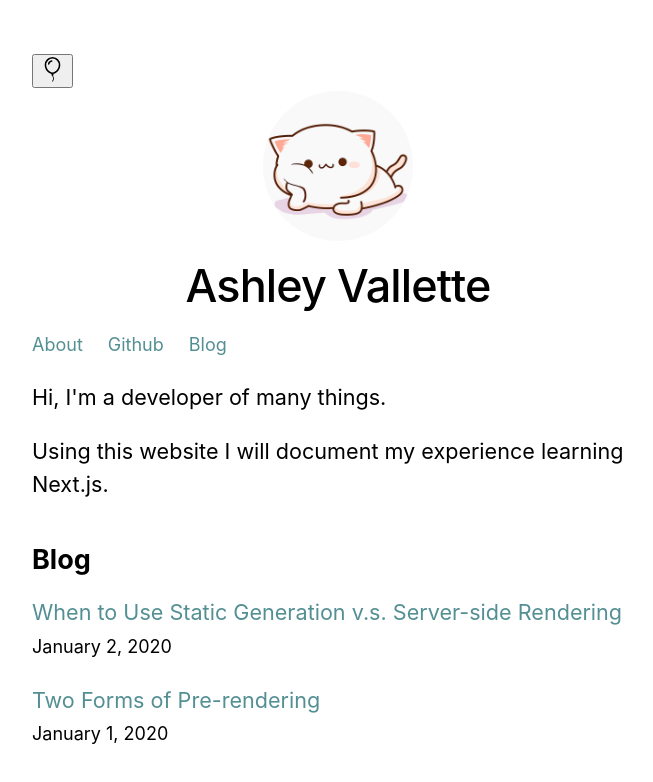
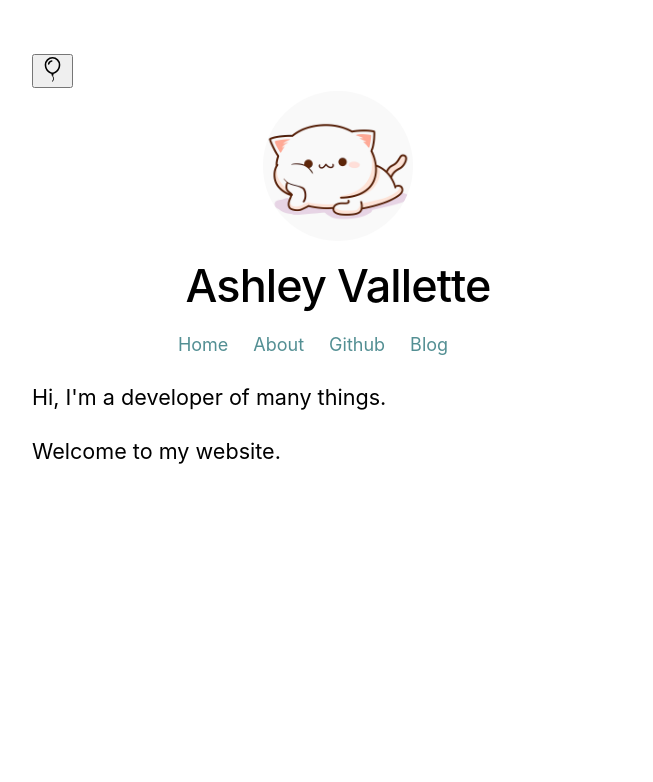
Before and after one commit to ashmval/nextjs-portfolio, a Next.js app: page / in a window 1280 px wide. Shown: the top 782 px of the page, without its empty margins (302-955 px from the left). Built offline with nearby package versions, Linux system fonts and the light colour scheme.

Commit message:
Fixed the navbar portion
No longer using duplicated code to style the navbar correctly, I learned that global CSS can be called from anywhere inside this project, so instead of using className={"theName"}, you can just type className="theName"

```diff
--- a/components/layout.js
+++ b/components/layout.js
@@ -40,7 +40,6 @@ export default function Layout({ children, home }) {
                     <Image
                         priority
                         src="/images/balloon.svg"
-                        className={utilStyles.borderCircle}
                         height={25}
                         width={25}
                         alt="Toggle dark-mode"
@@ -74,6 +73,29 @@ export default function Layout({ children, home }) {
                             alt={name}
                         />
                         <h1 className={utilStyles.heading2Xl}>{name}</h1>
+                        <nav className="nav">
+                            <div className="nav">
+                                <Link href="/">
+                                    <a className="nav-item-one">Home</a>
+                                </Link>
+                            </div>
+                            <div  className="nav">
+                                <Link href="/about">
+                                    <a className="nav-item-one">About</a>
+                                </Link>
+                            </div>
+                            <div className="nav">
+                                <Link href="https://github.com/ashmval">
+                                    <a className="nav-item-one">Github</a>
+                                </Link>
+                            </div>
+                            <div className="nav">
+                                <Link href="/blog">
+                                    <a className="nav-item-one">Blog</a>
+                                </Link>
+                            </div>
+                        </nav>
+
                     </>
                 ) : (
                     <>
--- a/components/layout.module.css
+++ b/components/layout.module.css
@@ -14,8 +14,3 @@
 .backToHome {
     margin: 3rem 0 0;
 }
-
-.nav {
-    padding-right: 25px;
-    display: inline;
-}
--- a/pages/index.js
+++ b/pages/index.js
@@ -24,48 +24,17 @@ export default function Home({ allPostsData }) {
             <Head>
                 <title>{siteTitle}</title>
             </Head>
-            <div className={styles.nav}>
-                <Link href="/about">
-                    <a>About</a>
-                </Link>
-            </div>
-            <div className={styles.nav}>
-                <Link href="https://github.com/ashmval">
-                    <a>Github</a>
-                </Link>
-            </div>
-            <div className={styles.nav}>
-                <Link href="/blog">
-                    <a>Blog</a>
-                </Link>
-            </div>
+
             <section className={utilStyles.headingMd}>
                 <p>Hi, I'm a developer of many things.</p>
                 <p>
-                    Using this website I will document my experience learning Next.js.
-
+                    Welcome to my website.
 
                 </p>
             </section>
 
 
-            {/* Add this <section> tag below the existing <section> tag */}
-            <section className={`${utilStyles.headingMd} ${utilStyles.padding1px}`}>
-                <h2 className={utilStyles.headingLg}>Blog</h2>
-                <ul className={utilStyles.list}>
-                    {allPostsData.map(({ id, date, title }) => (
-                        <li className={utilStyles.listItem} key={id}>
-                            <Link href={`/posts/${id}`}>
-                                <a>{title}</a>
-                            </Link>
-                            <br />
-                            <small classNmae={utilStyles.lightText}>
-                                <Date dateString={date} />
-                            </small>
-                        </li>
-                    ))}
-                </ul>
-            </section>
+
         </Layout>
     )
 }
--- a/styles/global.css
+++ b/styles/global.css
@@ -31,3 +31,17 @@ img {
     padding-right: 25px;
     display: inline;
 }
+
+
+.nav-item {
+    display: inline;
+    float: left;
+}
+
+.nav-item-one{
+    font-size: 50px;
+    all: revert;
+    color: #538f93;
+    text-decoration: none;
+
+}
--- a/styles/utils.module.css
+++ b/styles/utils.module.css
@@ -41,6 +41,7 @@
     list-style: none;
     padding: 0;
     margin: 0;
+
 }
 
 .listItem {
@@ -50,8 +51,3 @@
 .lightText {
     color: #666;
 }
-
-.navbar {
-    padding-right: 25px;
-    display: inline;
-}
```
Also changed, not shown: pages/about.js (+0 -16 lines), pages/blog.js (+0 -16 lines).
